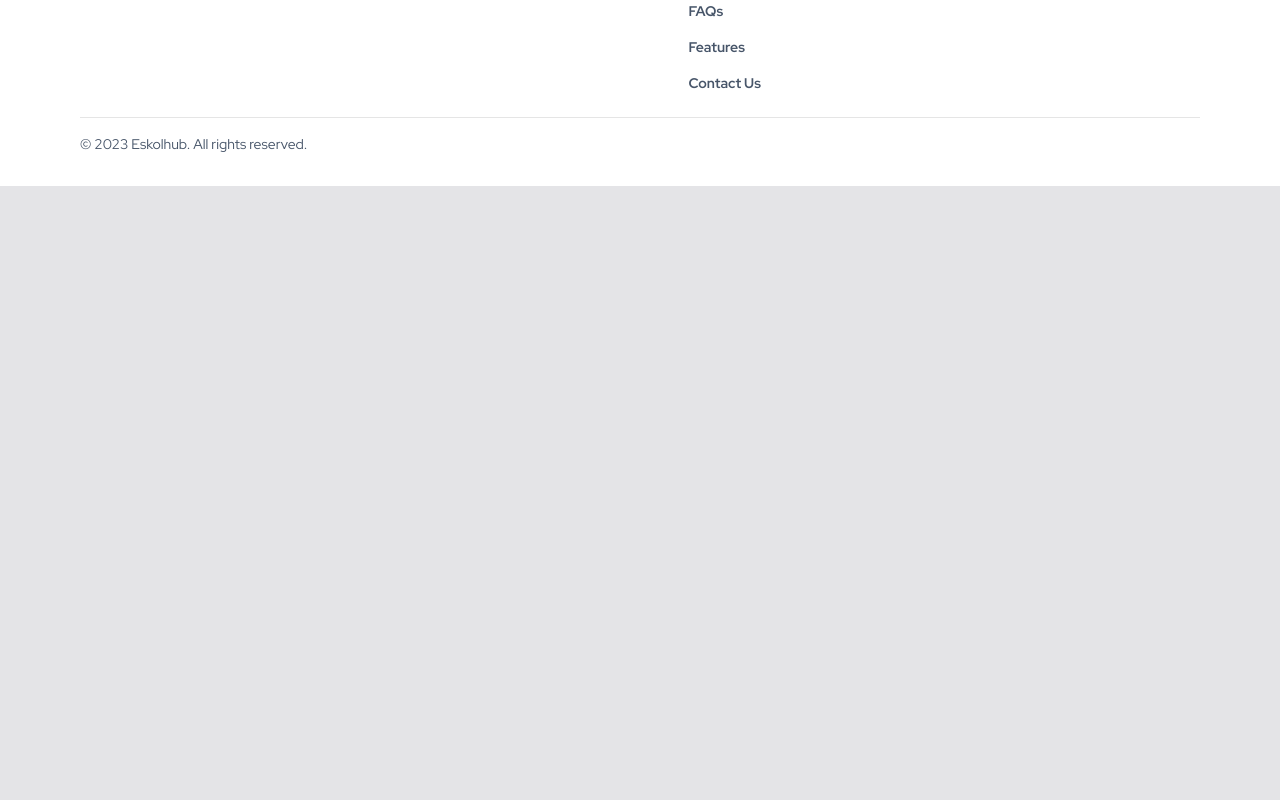
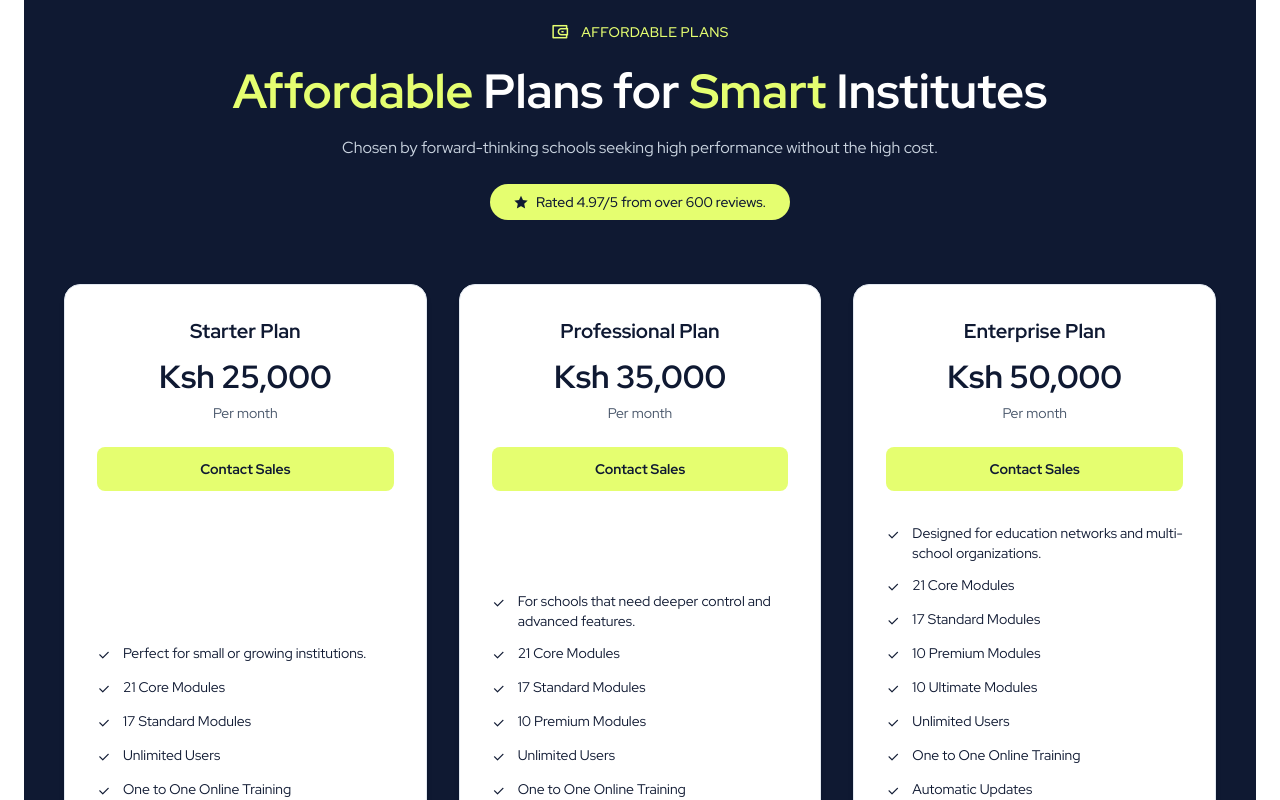
Before and after one commit to mmwandera/eskolhub-website, a Next.js app: page / in a window 1280 px wide. Shown: the part 3760-4560 px from the top of the page. Before the commit the page ends 3946 px from the top, so only its background shows below. Built offline with nearby package versions, Linux system fonts and the light colour scheme.

Commit message:
feat: add Affordable Plans section with reusable PricingCard component

```diff
--- a/src/app/page.tsx
+++ b/src/app/page.tsx
@@ -1,6 +1,7 @@
 import Hero from "@/components/hero";
 import About from "@/components/about";
 import FeatureTour from "@/components/featuretour";
+import PricingSection from "@/components/pricingsection";
 
 export default function Home() {
   return (
@@ -8,6 +9,7 @@ export default function Home() {
       <Hero />
       <About />
       <FeatureTour />
+      <PricingSection />
     </>
   );
 }
--- /dev/null
+++ b/src/components/pricingcard.tsx
@@ -0,0 +1,30 @@
+// src/components/pricing/pricingcard.tsx
+interface PricingCardProps {
+  title: string;
+  price: string;
+  features: string[];
+}
+
+export default function PricingCard({ title, price, features }: PricingCardProps) {
+  return (
+    <div className="flex flex-col justify-between bg-white rounded-2xl shadow-md border border-[#E2E8F0] p-8 text-center">
+      <div>
+        <h3 className="text-[20px] font-semibold text-[#0F1932] mb-2">{title}</h3>
+        <p className="text-[32px] font-bold text-[#0F1932] mb-1">{price}</p>
+        <p className="text-[#475569] text-sm mb-6">Per month</p>
+        <button className="w-full py-3 bg-[#E5FE70] text-[#0F1932] font-semibold rounded-lg hover:bg-[#d8f864] transition">
+          Contact Sales
+        </button>
+      </div>
+
+      <ul className="text-left text-[#0F1932] mt-8 space-y-3">
+        {features.map((feature, index) => (
+          <li key={index} className="flex items-start gap-3">
+            <i className="ri-check-line text-[#0F1932] mt-[2px]" />
+            <span>{feature}</span>
+          </li>
+        ))}
+      </ul>
+    </div>
+  );
+}
--- /dev/null
+++ b/src/components/pricingsection.tsx
@@ -0,0 +1,81 @@
+// src/components/pricing/pricingsection.tsx
+import PricingCard from "./pricingcard";
+
+export default function PricingSection() {
+  return (
+    <section className="my-24 mx-6 bg-[#0F1932] text-white rounded-2xl py-20 px-6">
+      {/* Header */}
+      <div className="text-center mb-16">
+        <div className="flex justify-center items-center gap-3 mb-4">
+          <i className="ri-wallet-3-line text-[18px] text-[#E5FE70]" />
+          <p className="text-[#E5FE70] text-[14px] font-medium uppercase tracking-wide">
+            Affordable Plans
+          </p>
+        </div>
+
+        <h2 className="text-[48px] font-semibold leading-tight">
+          <span className="text-[#E5FE70]">Affordable</span> Plans for{" "}
+          <span className="text-[#E5FE70]">Smart</span> Institutes
+        </h2>
+        <p className="text-[#CBD5E1] text-[16px] mt-4 max-w-2xl mx-auto">
+          Chosen by forward-thinking schools seeking high performance without the high cost.
+        </p>
+
+        <div className="mt-6 inline-flex items-center bg-[#E5FE70] text-[#0F1932] px-6 py-2 rounded-full text-sm font-medium">
+          <i className="ri-star-fill text-[#0F1932] mr-2" />
+          Rated 4.97/5 from over 600 reviews.
+        </div>
+      </div>
+
+      {/* Pricing Cards */}
+      <div className="grid grid-cols-1 md:grid-cols-3 gap-8 max-w-6xl mx-auto">
+        <PricingCard
+          title="Starter Plan"
+          price="Ksh 25,000"
+          features={[
+            "Perfect for small or growing institutions.",
+            "21 Core Modules",
+            "17 Standard Modules",
+            "Unlimited Users",
+            "One to One Online Training",
+            "Automatic Updates",
+            "Email and Phone Support",
+            "Onboarding data and Configuration",
+          ]}
+        />
+        <PricingCard
+          title="Professional Plan"
+          price="Ksh 35,000"
+          features={[
+            "For schools that need deeper control and advanced features.",
+            "21 Core Modules",
+            "17 Standard Modules",
+            "10 Premium Modules",
+            "Unlimited Users",
+            "One to One Online Training",
+            "Automatic Updates",
+            "Email and Phone Support",
+            "Onboarding data and Configuration",
+          ]}
+        />
+        <PricingCard
+          title="Enterprise Plan"
+          price="Ksh 50,000"
+          features={[
+            "Designed for education networks and multi-school organizations.",
+            "21 Core Modules",
+            "17 Standard Modules",
+            "10 Premium Modules",
+            "10 Ultimate Modules",
+            "Unlimited Users",
+            "One to One Online Training",
+            "Automatic Updates",
+            "Email and Phone Support",
+            "Onboarding data and Configuration",
+            "Product Source Code",
+          ]}
+        />
+      </div>
+    </section>
+  );
+}
```
